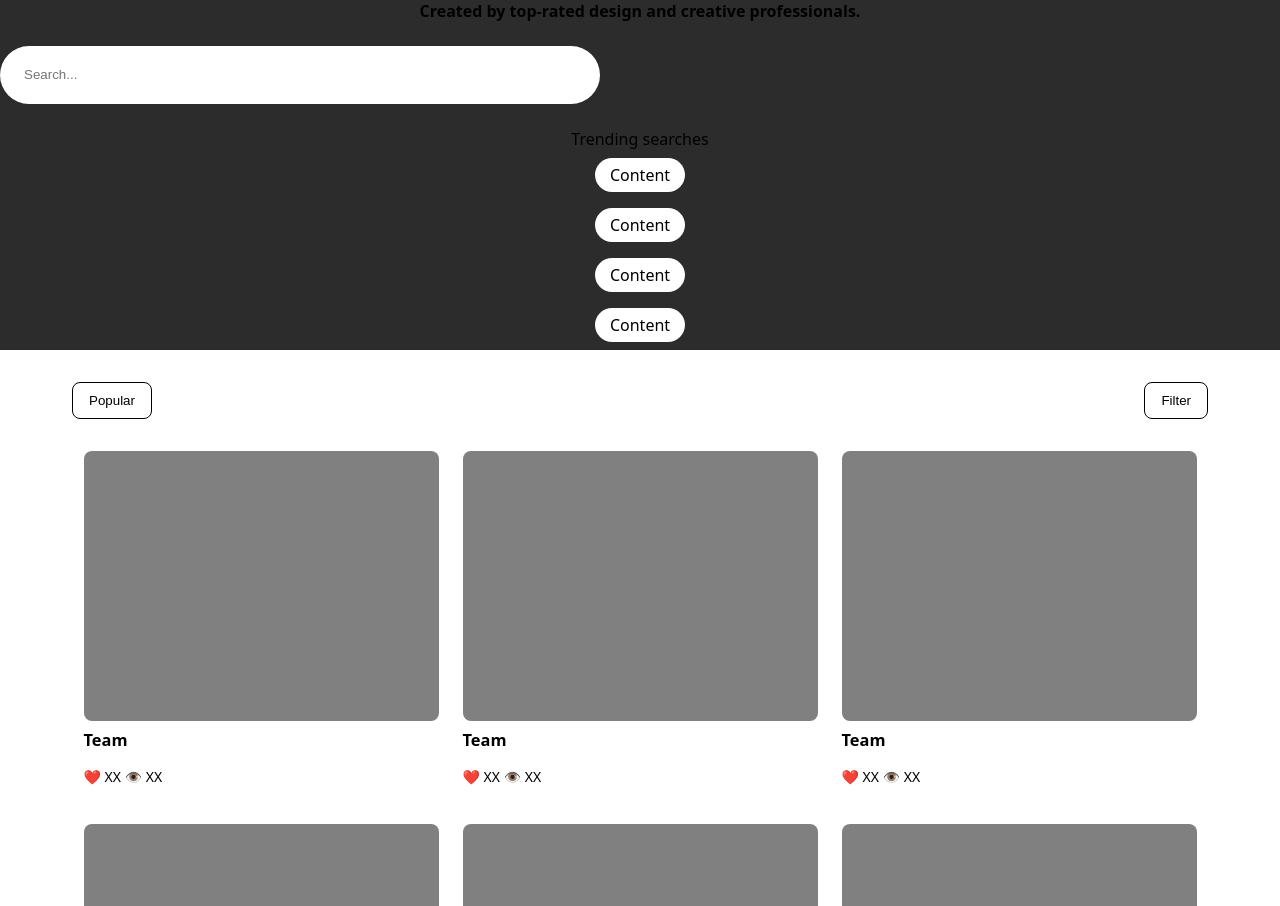
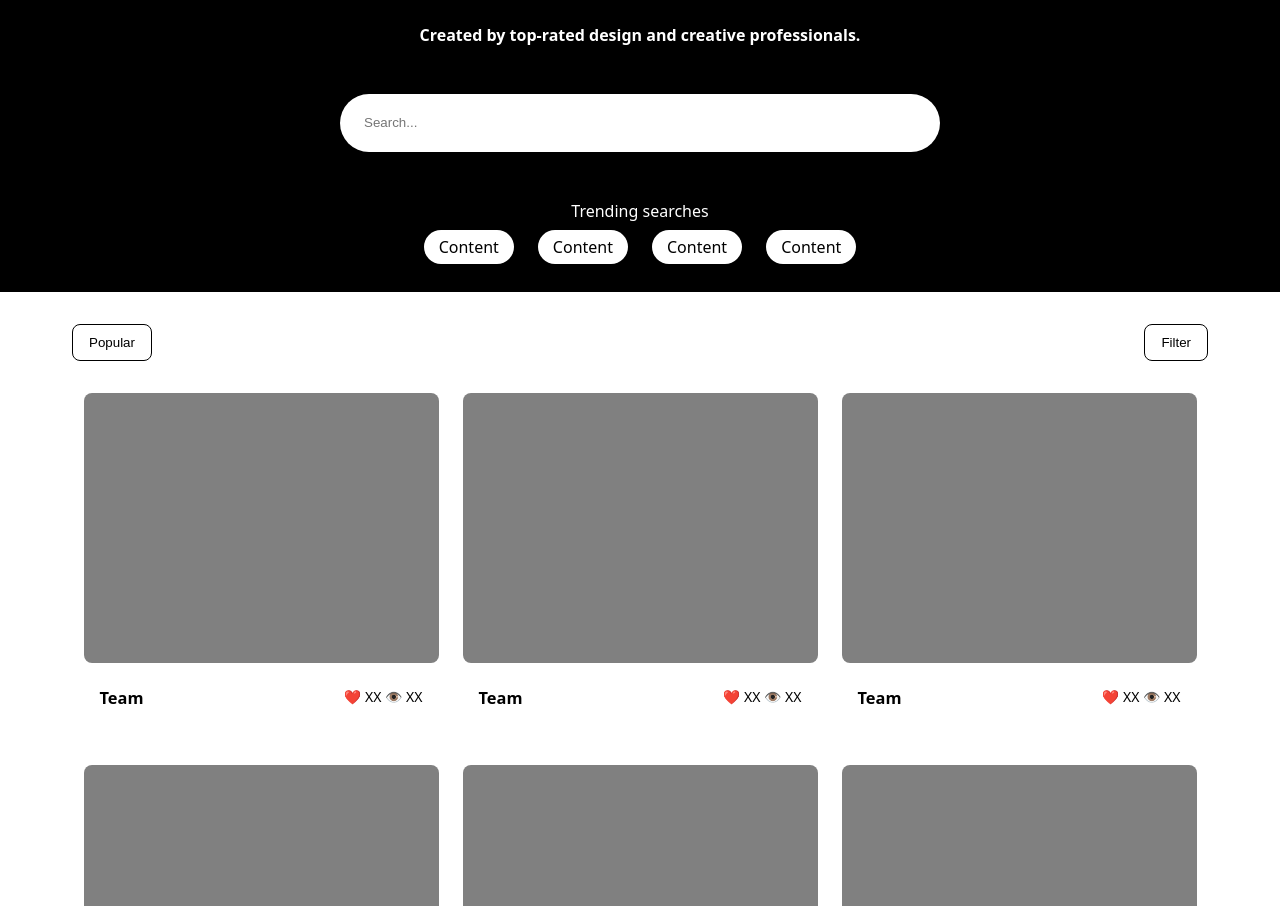
Before and after one commit to danaeme/flexbox-lab, a plain HTML site: page index.html in a window 1280 px wide. Shown: the part 153-1059 px from the top of the page. Drawn offline with Linux system fonts and the light colour scheme.

Commit message:
Final code

```diff
--- a/css/style.css
+++ b/css/style.css
@@ -3,7 +3,7 @@
   }
 
   body {
-    background-color: rgba(0, 0, 0, 0.826);
+    background-color: rgb(0, 0, 0);
     font-family: system-ui, sans-serif;
     margin: 0;
   }
@@ -28,10 +28,6 @@
     align-items: center;
   }
 
-  /* p {
-    margin: 0;
-  } */
-
   section #hero {
     display: flex;
     height: 400px;
@@ -43,6 +39,14 @@
     justify-content: center;
   }
 
+  #hero h1, h2 {
+    color: white;
+  }
+
+  #hero div {
+    color: white;
+
+  }
 
   #headers {
     display: flex;
@@ -52,9 +56,8 @@
   }
 
   h1,
-
   h1 {
-    margin-top: 0;
+    margin-top: 24px;
     font-size: 32px;
   }
 
@@ -65,7 +68,7 @@
 
   h2 {
     font-size: 16px;
-    margin-bottom: 0;
+    margin-bottom: 24px;
   }
 
   #trending {
@@ -83,6 +86,14 @@
     margin: 8px;
   }
 
+  #trending div {
+    display: flex;
+    flex-direction: row;
+    gap: 8px ;
+    align-items: center;
+    padding-bottom: 20px;
+  }
+
   input {
     height: 58px;
     width: 80%;
@@ -91,7 +102,13 @@
     border: 0px;
     padding: 0 24px;
     margin-bottom: 24px;
+    margin-top: 24px;
+    align-items: center;
   }
+
+  /* #input div {
+    align-items: center;
+  } */
 
   main {
     background-color: white;
@@ -101,6 +118,14 @@
     gap: 24px;
     align-items: center;
     justify-content: center;
+  }
+
+  article.card {
+    display: flex;
+    flex-direction: column;
+    align-items: center;
+    background-color: white;
+    border-radius: 8px;
   }
 
   nav button {
@@ -122,6 +147,10 @@
 
   .card-footer {
     font-size: 14px;
+    display: flex;
+    justify-content: space-between;
+    width: 100%;
+    padding: 16px;
   }
 
   .card-footer * {
@@ -141,12 +170,3 @@
     border: 1px solid black;
     background-color: white;
   }
-
-  #trending p {
-    display: inline-block;
-    background-color: white;
-    color: black;
-    flex-direction: row;
-    border-radius: 50px;
-    padding: 6px 15px;
-  }
--- a/index.html
+++ b/index.html
@@ -24,14 +24,16 @@
         <div id="headers">
           <h1>Explore the world's best web designs.</h1>
           <h2>Created by top-rated design and creative professionals.</h2>
+          <input type="text" placeholder="Search..."/>
         </div>
-        <input type="text" placeholder="Search..."/>
         <div id="trending">
           Trending searches
+          <div>
           <p>Content</p>
           <p>Content</p>
           <p>Content</p>
           <p>Content</p>
+        </div>
         </div>
       </section>
       <div id="subnav">
```
